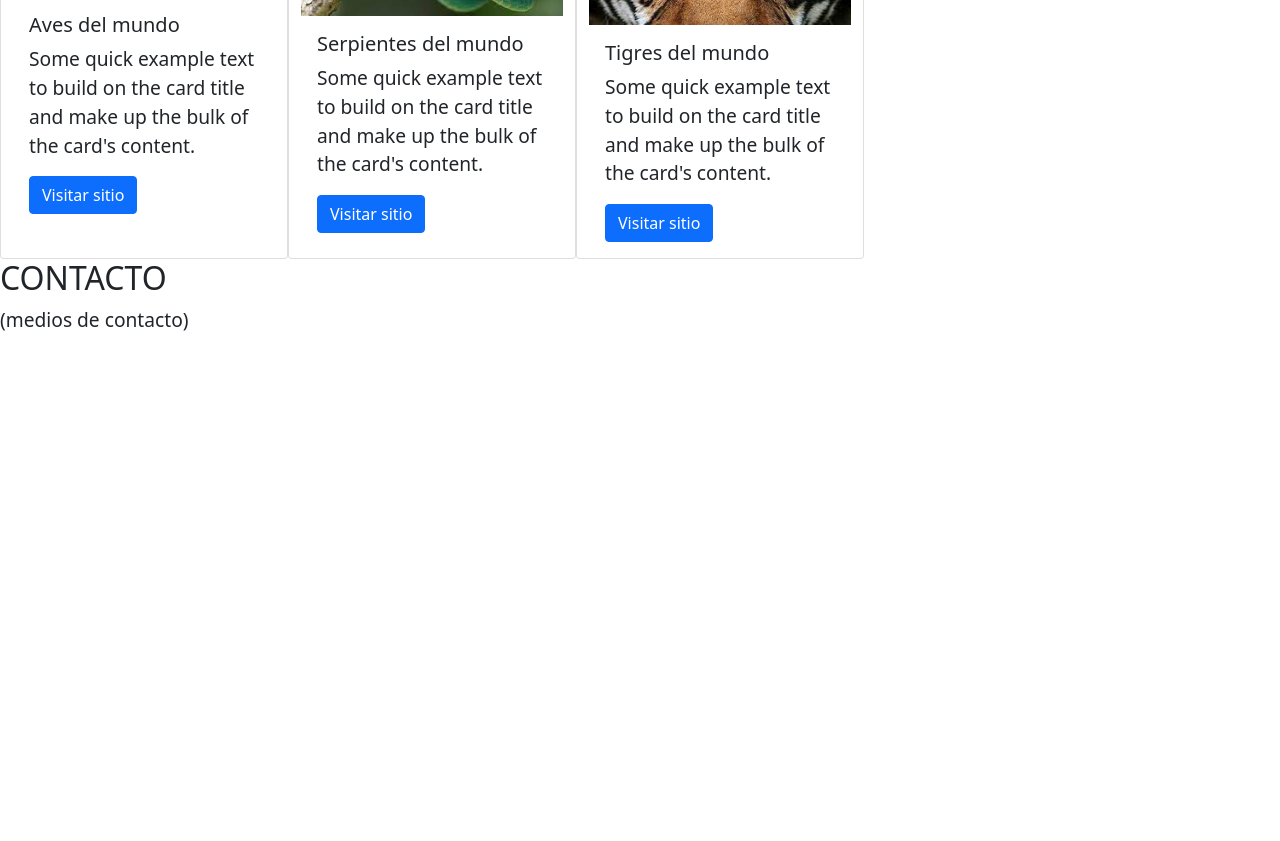
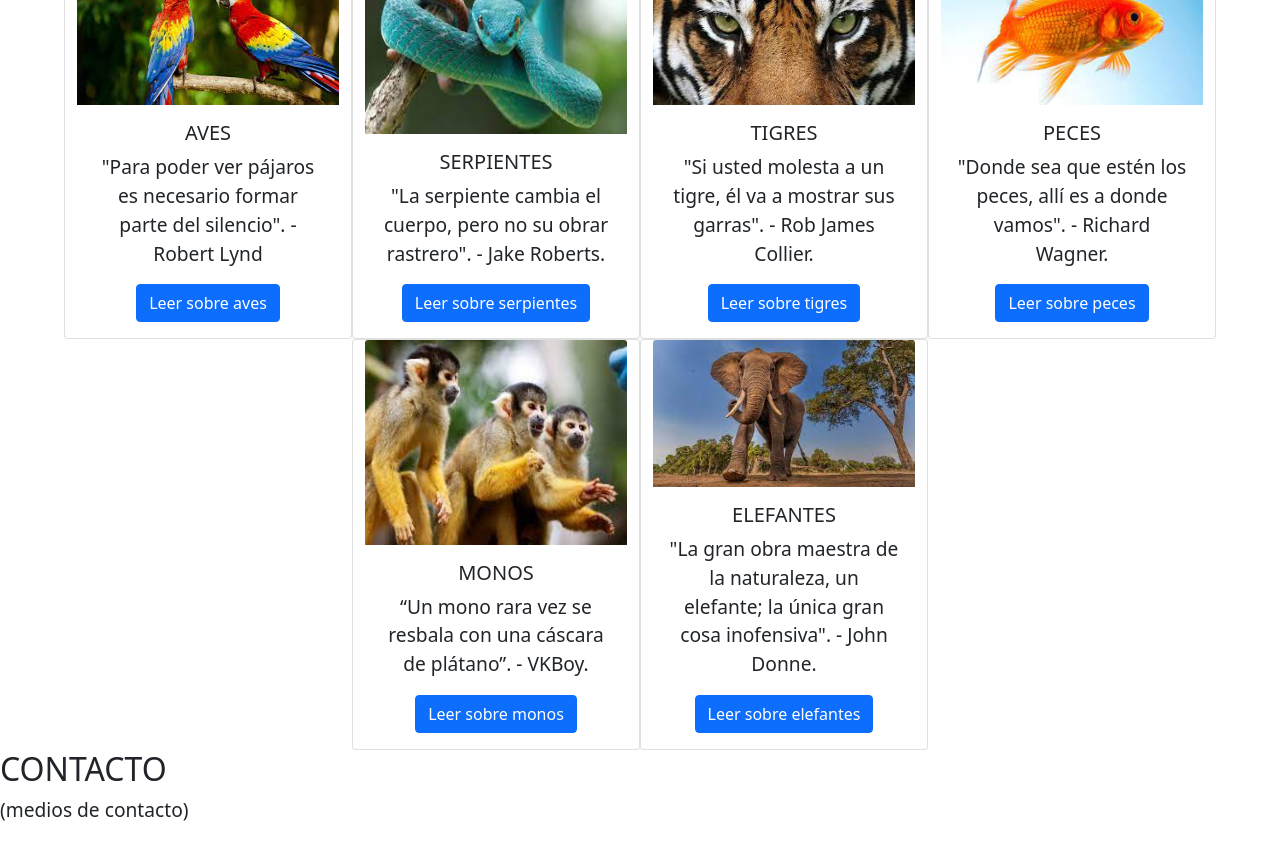
Before and after one commit to ezequieleandi/desafiosPIL, a website: page index.html in a window 1280 px wide. Shown: the part 753-1594 px from the top of the page. Before the commit the page ends 1103 px from the top, so only its background shows below. Drawn offline with nearby package versions, Linux system fonts and the light colour scheme.

Commit message:
header + seccion animales

```diff
--- a/css/estilos.css
+++ b/css/estilos.css
@@ -3,35 +3,37 @@
     padding: 0;
 }
 h1{
-    font-size: 2.5rem;
+    font-size: 3rem;
     font-family: 'Antonio', sans-serif;
     display: flex;
     justify-content: center;
     color: rgb(237, 185, 122);
 }
-.ulNav{
+p{
+    font-size: 1.2rem;
+}
+header{
+    background-color: rgb(118, 118, 118);
+}
+.seccionTitulo1{
+    display: flex;
+    align-items: center;
+    justify-content: center;
+    flex-wrap: wrap;
+}
+.seccionTitulo1 a img{
+    margin: 10% 0 0 2%;
+    width: 70%;
+    height: 70%;
+}
+.navItem div{
     display: flex;
     justify-content: center;
 }
-.ulNav li{
-    font-size: 1.2rem;
-    background-color: rgb(126, 163, 157);
+.navItem div ul li{
+    background-color: gray;
     margin-right: 1%;
-    list-style-type: none;
     padding: 0 20px;
-}
-.ulNav li:hover{
-   background-color: bisque;
-}
-/* .sectionAnimales{
-    display: flex;
-    justify-content: center;
-}
-.sectionAnimales div{
-    margin-left: 1%;
-} */
-p{
-    font-size: 1.2rem;
 }
 .sectionFrase{
     height: 300px;
@@ -40,11 +42,18 @@ p{
     justify-content: center;
     align-items: center;
     background-color: rgb(112, 122, 89);
+    margin-top: 5%;
+    margin-bottom: 5%;
 }
 .sectionFrase p{
-    width: 80%;
+    width: 100%;
     font-size: 1.5rem;
+}
+.sectionAnimales{
+    display: flex;
+    justify-content: center;
 }
 .imgAnimales{
     width: 100%;
+    height: 100%;
 }
--- a/index.html
+++ b/index.html
@@ -18,7 +18,7 @@
 
 <body>
     <header>
-        <div>
+        <div class="seccionTitulo1">
             <!--imagen + titulo-->
             <a href="./index.html"><img src="./imagenes/logo1.png" alt="logo"></a>
             <h1>NaturAnimal</h1>
@@ -47,42 +47,69 @@
                     </ul>
                 </div>
             </div>
+        </nav>
     </header>
     <section class="sectionFrase container text-center">
         <p class="pFrase"><i>"Los animales <b>no son</b> propiedades o cosas. <b>Son</b> organismos vivientes, sujetos de una vida, que merecen nuestra compasión, respeto, amistad y apoyo"</i></p>
         <p>(Marc Bekoff)</p>
     </section>
-    <div class="sectionAnimales container-fluid">
-        <div class="row">
-            <div class="card col-4" style="width: 18rem;">
-                <img src="./imagenes/pajarosNew.jfif" class="card-img-top" alt="tigre">
+    <!-- Seccion animales -->
+    <section class="container-fluid" id="animales">
+        <h2 class="text-center">ANIMALES DEL MUNDO</h2>
+        <div class="row sectionAnimales">
+            <div class="card col-4 text-center" style="width: 18rem;">
+                <img src="./imagenes/pajarosNew.jfif" class="card-img-top imgAnimales" alt="pajaros">
                 <div class="card-body">
-                  <h5 class="card-title">Aves del mundo</h5>
-                  <p class="card-text">Some quick example text to build on the card title and make up the bulk of the card's content.</p>
-                  <a href="https://www.nationalgeographic.com.es/animales/aves" class="btn btn-primary">Visitar sitio</a>
+                  <h5 class="card-title">AVES</h5>
+                  <p class="card-text">"Para poder ver pájaros es necesario formar parte del silencio". - Robert Lynd</p>
+                  <a href="https://www.nationalgeographic.com.es/animales/aves" class="btn btn-primary">Leer sobre aves</a>
                 </div>
             </div>
-            <div class="card col-4" style="width: 18rem;">
-                <img src="./imagenes/serpientesNew.jfif" class="card-img-top" alt="tigre">
+            <div class="card col-4 text-center" style="width: 18rem;">
+                <img src="./imagenes/serpientesNew.jfif" class="card-img-top imgAnimales" alt="serpientes">
                 <div class="card-body">
-                  <h5 class="card-title">Serpientes del mundo</h5>
-                  <p class="card-text">Some quick example text to build on the card title and make up the bulk of the card's content.</p>
-                  <a href="https://www.nationalgeographic.com.es/animales/serpientes" class="btn btn-primary">Visitar sitio</a>
+                  <h5 class="card-title">SERPIENTES</h5>
+                  <p class="card-text">"La serpiente cambia el cuerpo, pero no su obrar rastrero". - Jake Roberts.</p>
+                  <a href="https://www.nationalgeographic.com.es/animales/serpientes" class="btn btn-primary">Leer sobre serpientes</a>
                 </div>
             </div>
-            <div class="card col-4" style="width: 18rem;">
-                <img src="./imagenes/tigresNew.jfif" class="card-img-top" alt="tigre">
+            <div class="card col-4 text-center" style="width: 18rem;">
+                <img src="./imagenes/tigresNew.jfif" class="card-img-top imgAnimales" alt="tigre">
                 <div class="card-body">
-                  <h5 class="card-title">Tigres del mundo</h5>
-                  <p class="card-text">Some quick example text to build on the card title and make up the bulk of the card's content.</p>
-                  <a href="https://www.nationalgeographic.es/animales/tigre-de-bengala" class="btn btn-primary">Visitar sitio</a>
+                  <h5 class="card-title">TIGRES</h5>
+                  <p class="card-text">"Si usted molesta a un tigre, él va a mostrar sus garras". - Rob James Collier.</p>
+                  <a href="https://www.nationalgeographic.es/animales/tigre-de-bengala" class="btn btn-primary">Leer sobre tigres</a>
+                </div>
+            </div>
+            <div class="card col-4 text-center" style="width: 18rem;">
+                <img src="./imagenes/peces.jfif" class="card-img-top imgAnimales" alt="peces">
+                <div class="card-body">
+                  <h5 class="card-title">PECES</h5>
+                  <p class="card-text">"Donde sea que estén los peces, allí es a donde vamos". - Richard Wagner.</p>
+                  <a href="https://www.nationalgeographic.com.es/animales/peces" class="btn btn-primary">Leer sobre peces</a>
+                </div>
+            </div>
+            <div class="card col-4 text-center" style="width: 18rem;">
+                <img src="./imagenes/monos.jfif" class="card-img-top imgAnimales" alt="monos">
+                <div class="card-body">
+                  <h5 class="card-title">MONOS</h5>
+                  <p class="card-text">“Un mono rara vez se resbala con una cáscara de plátano”. - VKBoy.</p>
+                  <a href="https://www.nationalgeographic.com.es/animales/monos" class="btn btn-primary">Leer sobre monos</a>
+                </div>
+            </div>
+            <div class="card col-4 text-center" style="width: 18rem;">
+                <img src="./imagenes/elefantes.jfif" class="card-img-top imgAnimales" alt="elefantes">
+                <div class="card-body">
+                  <h5 class="card-title">ELEFANTES</h5>
+                  <p class="card-text">"La gran obra maestra de la naturaleza, un elefante; la única gran cosa inofensiva". - John Donne.</p>
+                  <a href="https://www.nationalgeographic.com.es/animales/elefantes" class="btn btn-primary">Leer sobre elefantes</a>
                 </div>
             </div>
         </div>
-    </div>
+    </section>
     <footer>
         <div>
-            <h2>CONTACTO</h2>
+            <h2 id="contacto">CONTACTO</h2>
             <p>(medios de contacto)</p>
         </div>
     </footer>
```
Also changed, not shown: imagenes/elefantes.jfif (added), imagenes/monos.jfif (added), imagenes/peces.jfif (added).
